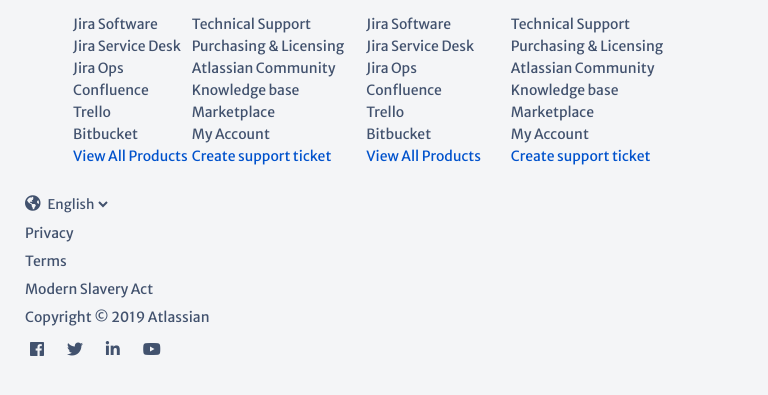
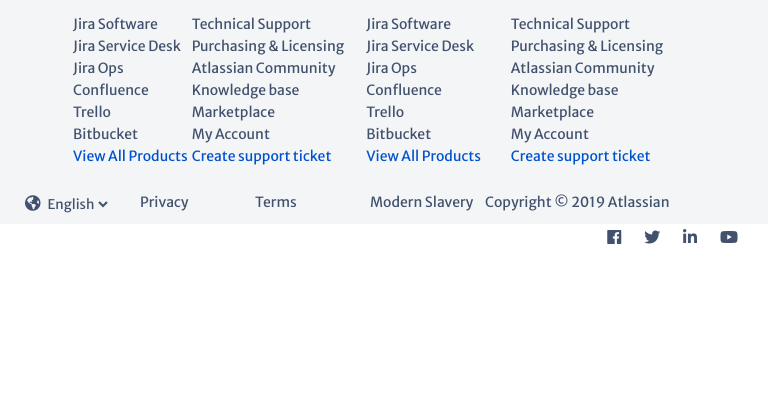
Before and after one commit to zealvc/phokchanrithisak, a plain HTML site: page index.html in a window 768 px wide. Shown: the part 6136-6531 px from the top of the page. After the commit the page ends 6391 px from the top, so only its background shows below. Drawn offline with Linux system fonts and the light colour scheme.

Commit message:
finished tablet mode

```diff
--- a/index.html
+++ b/index.html
@@ -887,6 +887,8 @@
                     <hr id="horizon-rule-3">
             </div>
             <div class="end-footer">
+                <div class="float-left-leftmost">
+                        <div class="float-left">
                                 <div class="footer-language">
                                         <i class="fas fa-globe-americas"></i>
                                         <select>
@@ -896,12 +898,31 @@
                                                 <option value="kh">ខ្មែរ</option>
                                         </select>
                                 </div>
+                        </div>
+
+
                                 <div>
+                                        <div class="float-left">
                                             <a href="#link11" class="bottom-class-link-footer">Privacy</a>
+                                        </div>
+
+                                        <div class="float-left">
                                             <a href="#link11" class="bottom-class-link-footer">Terms</a>
-                        <a href="#link11" class="bottom-class-link-footer">Modern Slavery Act</a>
+                                        </div>
+
+                                        <div class="float-left">
+                                            <a href="#link11" class="bottom-class-link-footer">Modern Slavery</a>
+                                        </div>
+
+                                        <div class="float-left">
                                             <a href="#link11" class="bottom-class-link-footer">Copyright © 2019 Atlassian</a>
                                         </div>
+
+                                </div>
+
+                </div>
+                <div class="float-left-rightmost">
+
                                 <div class="social-link">
                                         <i class="fab fa-facebook"></i>
                                         <i class="fab fa-twitter"></i>
@@ -910,6 +931,7 @@
                                 </div>
 
                 </div>
+            </div>
     <!--end of bottom-class-f8-->
     </div>
 
--- a/tablet-style.css
+++ b/tablet-style.css
@@ -688,4 +688,19 @@
     #horizon-rule-3{
         display: none;
     }
+    .float-left-leftmost{
+        float: left;
+        width: 100%;
     }
+    .float-left-rightmost{
+        clear: both;
+        float: right;
+    }
+    .float-left {
+        float:left;
+        width:115px;
+        white-space: nowrap;
+        /*or 33% for equal width independent of parent width*/
+        }
+    /*end of code*/
+    }
```
Lines whose indentation alone changed are shown as unchanged.
